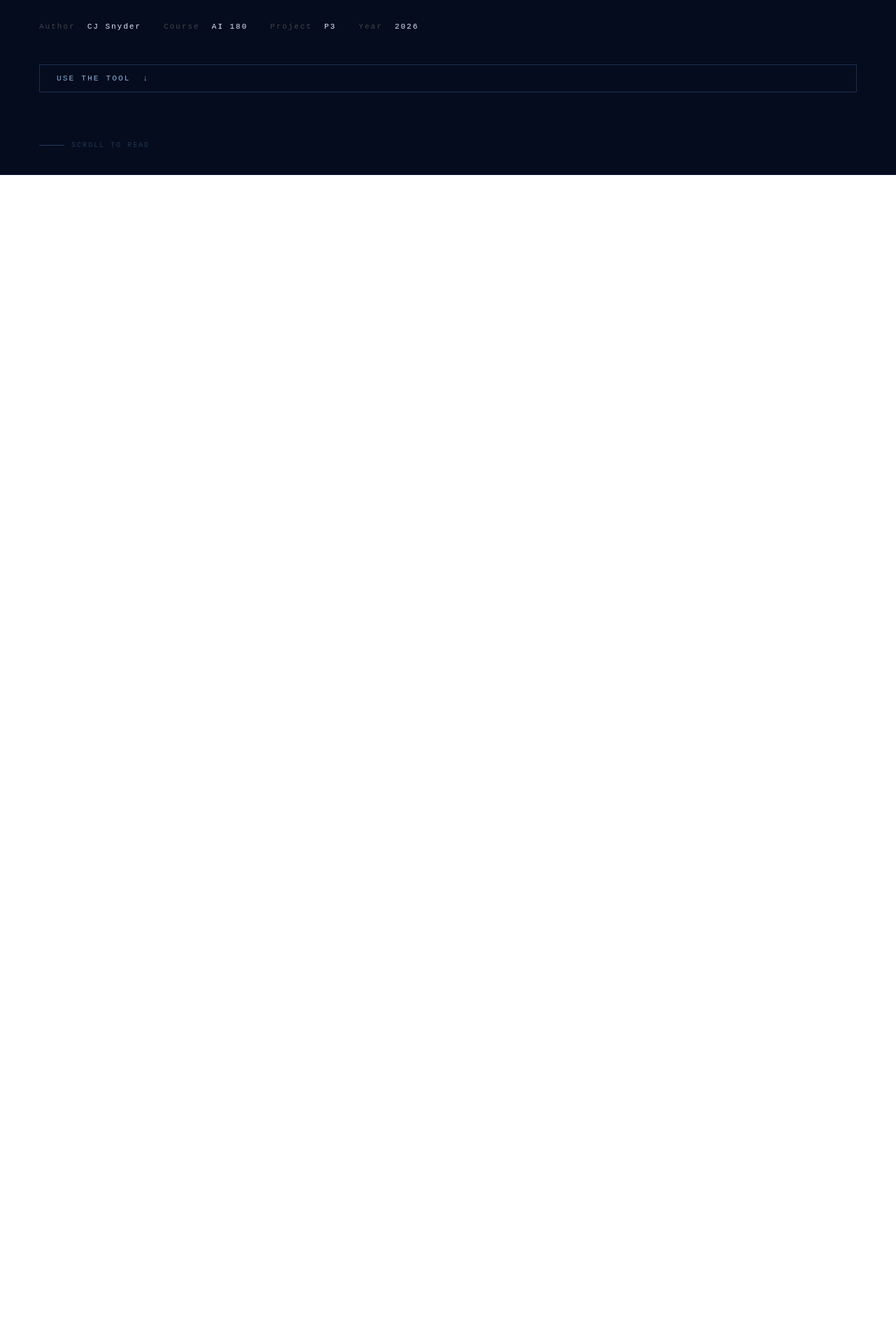
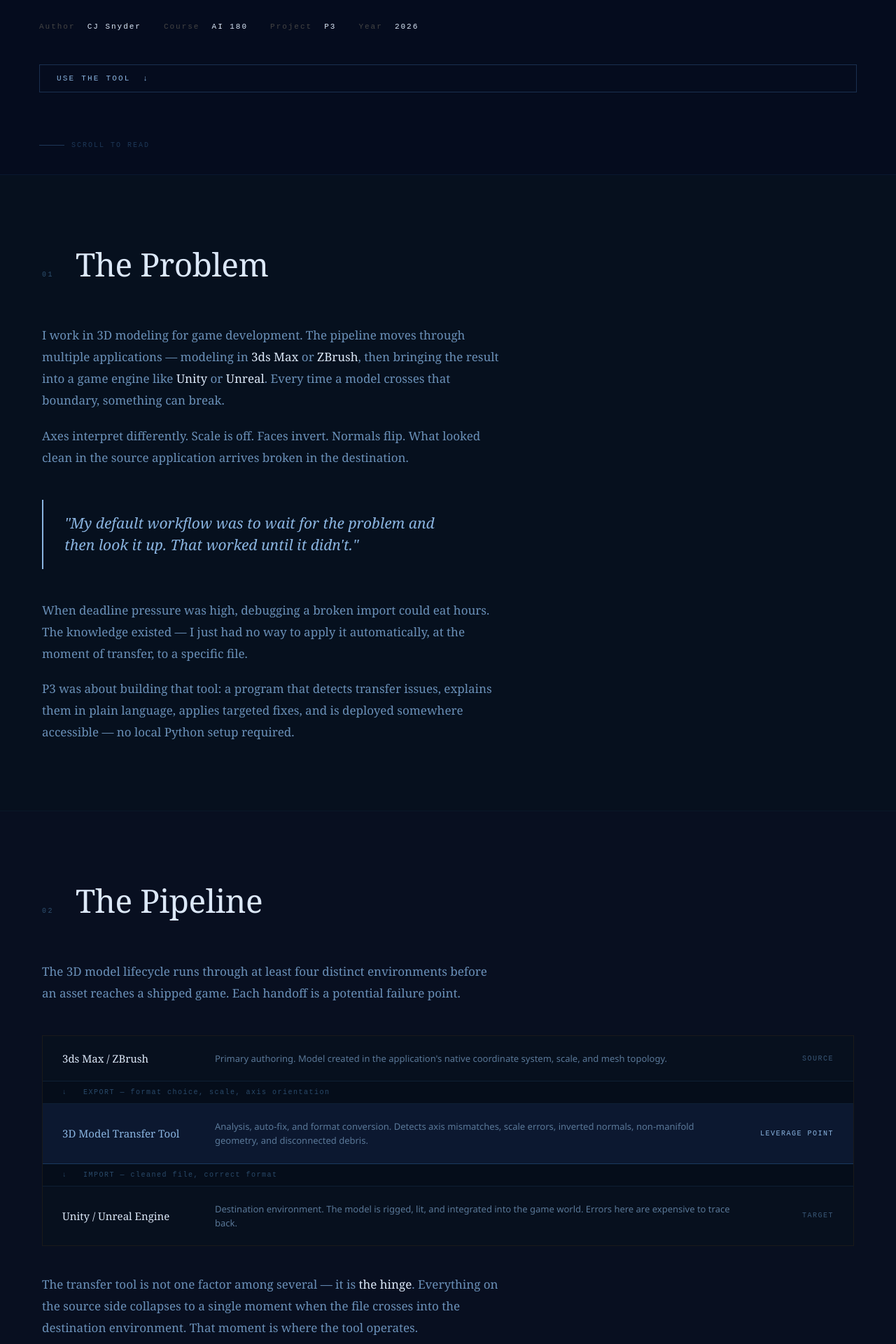
Before and after one commit to InstinctiveUI/AI180_P1_Snyder_CJ, a Flask app: page / in a window 1280 px wide. Shown: the part 550-2470 px from the top of the page at 70% size. Run offline with Flask 2, Linux system fonts and the light colour scheme; some libraries are stand-ins or nearby versions.

Commit message:
fix: sections always visible by default, fade-in only if JS runs

```diff
--- a/3d-model-transfer-tool/templates/index.html
+++ b/3d-model-transfer-tool/templates/index.html
@@ -96,8 +96,9 @@
     .disc strong{color:#5a80a8;font-weight:normal;}
 
     /* FADE */
-    .fi{opacity:0;transform:translateY(18px);transition:opacity .65s ease,transform .65s ease;}
-    .fi.vis{opacity:1;transform:translateY(0);}
+    .fi{opacity:1;transform:translateY(0);transition:opacity .65s ease,transform .65s ease;}
+    .fi.hidden{opacity:0;transform:translateY(18px);}
+    .fi.hidden.vis{opacity:1;transform:translateY(0);}
 
     /* ══ TOOL SECTION ══ */
     #tool{background:var(--t-bg);padding:96px 0 0;border-bottom:1px solid #c4b8a8;}
@@ -656,11 +657,11 @@
 document.getElementById('chatInput').addEventListener('input',function(){this.style.height='auto';this.style.height=Math.min(this.scrollHeight,110)+'px';});
 
 // fade-in
-const obs=new IntersectionObserver(entries=>{entries.forEach(el=>{if(el.isIntersecting)el.target.classList.add('vis');});},{threshold:.07});
-document.querySelectorAll('.fi').forEach(el=>obs.observe(el));
+const obs=new IntersectionObserver(entries=>{entries.forEach(el=>{if(el.isIntersecting){el.target.classList.add('vis');}});},{threshold:.07});
+document.querySelectorAll('.fi').forEach(el=>{el.classList.add('hidden');obs.observe(el);});
 
 // active nav
 window.addEventListener('scroll',()=>{
   let cur='';
   document.querySelectorAll('section[id]').forEach(s=>{if(window.scrollY>=s.offsetTop-130)cur=s.id||'';});
-  document.querySelectorAll('.nav-links a').forEach(a=>{a.classList.toggle('active',a.getAttrib
+  doc
```
